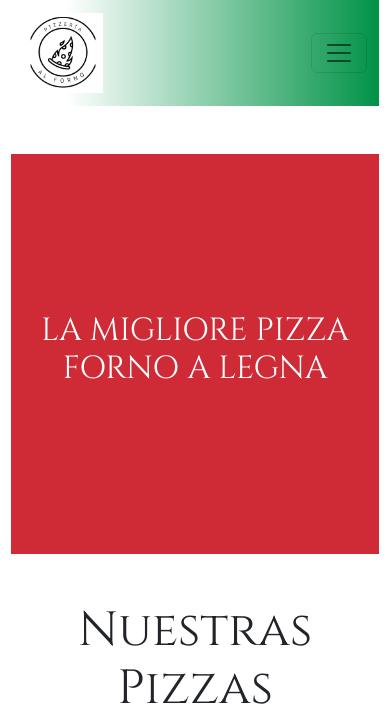
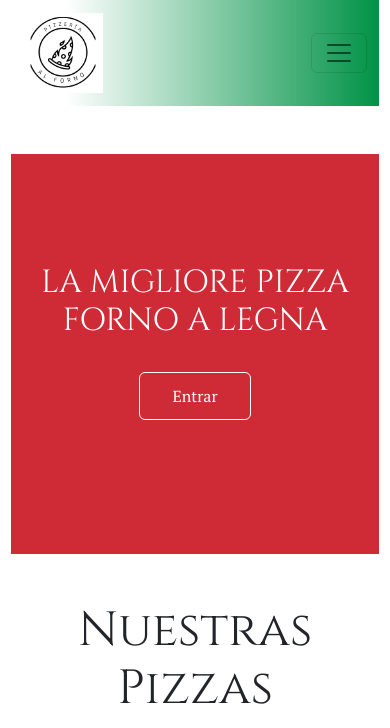
Before and after one commit to Susophotos/pizzeria-1, a plain HTML site: page index.html in a window 390 px wide. Shown: the top 728 px of the page. Drawn offline with nearby package versions, Linux system fonts and the light colour scheme.

Commit message:
buttons, responsive, form

```diff
--- a/index.html
+++ b/index.html
@@ -7,6 +7,7 @@
   <title>Pizzeria al forno</title>
 
   <link rel="stylesheet" href="style.css">
+  <link rel="stylesheet" href="style2.css">
   <link href="https://cdn.jsdelivr.net/npm/bootstrap@5.2.2/dist/css/bootstrap.min.css" rel="stylesheet"
     integrity="sha384-Zenh87qX5JnK2Jl0vWa8Ck2rdkQ2Bzep5IDxbcnCeuOxjzrPF/et3URy9Bv1WTRi" crossorigin="anonymous">
   <link rel="preconnect" href="https://fonts.googleapis.com">
@@ -55,7 +56,7 @@
     <section id="inicio" class="section-1 container-fluid row justify-content-center align-items-center mt-5">
       <div class="col-12 col-sm-6 text-center">
         <h1 class="titulo">LA MIGLIORE PIZZA <br> FORNO A LEGNA</h1>
-        <a href="#pizzas"><button class="my-boton-1 boton-entrar">Entrar</button></a>
+        <a href="#pizzas"><button class="btn fifth boton-entrar my-boton-1 text-white">Entrar</button></a>
       </div>
       <img src="https://www.pizzaiolo.mx/img/blog/pizza-en-horno-de-piedra-pizza%203.jpg" alt="imagen de horno de leña"
         class="img-fluid imagen-titulo d-none d-sm-none d-lg-block  col-12 col-sm-6 ">
@@ -205,7 +206,7 @@
             <input type="number" class="form-control" id="comensales" name="pax">
           </div>
 
-          <button type="submit" class="boton-entrar">Enviar</button>
+          <button class="btn fifth boton-entrar my-boton-1 text-white" type="submit">Enviar</button>
 
         </form>
       </div>
--- a/style.css
+++ b/style.css
@@ -68,7 +68,7 @@ h2 {
 .boton-entrar {
     background-color: #009246;
     margin: 1.5rem;
-    color: white;
+    color: white !important;
     font-size: 1.2rem;
     padding: 0.5 1rem 0.5 1rem;
     width: 7rem;
@@ -78,11 +78,7 @@ h2 {
     transition: 0.3s ease-in-out;
 }
 
-.boton-entrar:hover {
-    background-color: #00c45f;
-    box-shadow: 3px 3px 3px rgba(0, 0, 0, 0.5);
-    width: 10rem;
-}
+
 
 /* ---------------articulo 2---------------- */
 .section-2 {
--- /dev/null
+++ b/style2.css
@@ -0,0 +1,32 @@
+.fifth {
+    border-color:  white !important;
+    color: white !important;
+    border-radius: 0;
+    color:  #009246 !important;
+    position: relative;
+    overflow: hidden;
+    z-index: 1;
+    -webkit-transition: color 150ms ease-in-out;
+    transition: color 150ms ease-in-out;
+  }
+  .fifth:after {
+    content: '';
+    position: absolute;
+    display: block;
+    top: 0;
+    left: 50%;
+    -webkit-transform: translateX(-50%);
+            transform: translateX(-50%);
+    width: 0;
+    height: 100%;
+    background:  #009246;
+    z-index: -1;
+    -webkit-transition: width 150ms ease-in-out;
+    transition: width 150ms ease-in-out;
+  }
+  .fifth:hover {
+    color: #fff;
+  }
+  .fifth:hover:after {
+    width: 110%;
+  }
```
